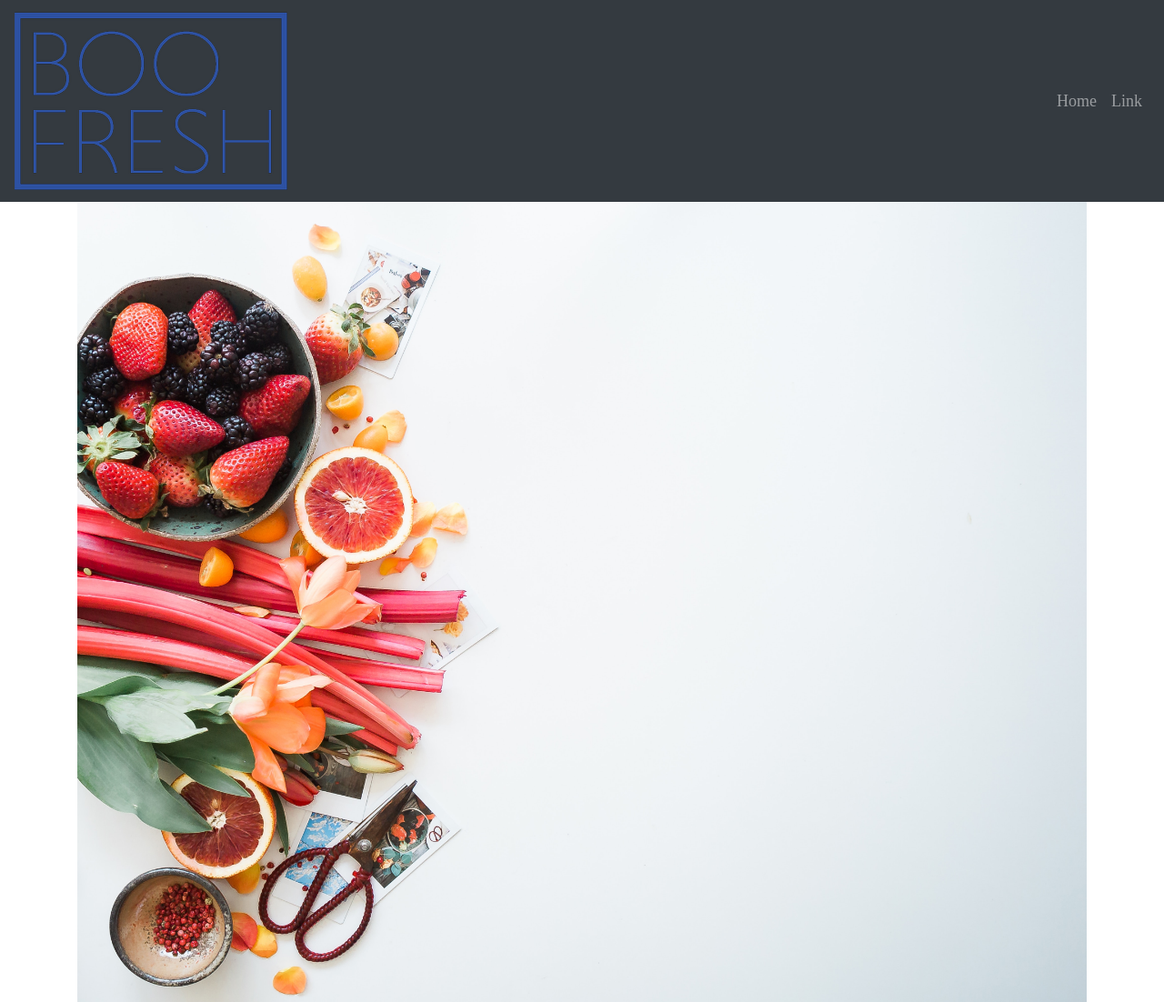
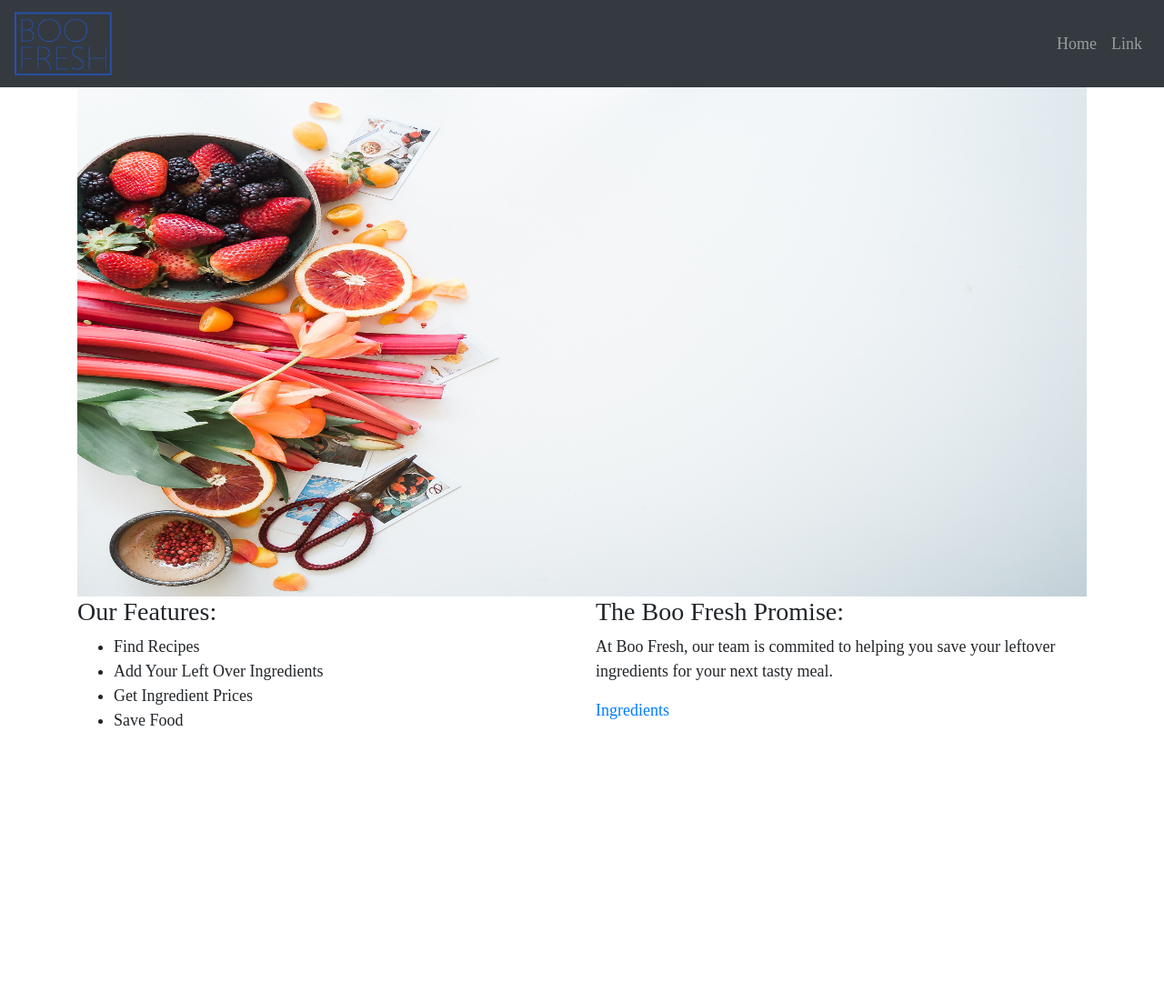
Before and after one commit to vincentT360/reFresh, a Flask app: page / in a window 1280 px wide. Shown: the top 1102 px of the page at 91% size. After the commit the page ends 798 px from the top, so only its background shows below. Run offline with Flask 2, Linux system fonts and the light colour scheme; some libraries are stand-ins or nearby versions.

Commit message:
fixed images

```diff
--- a/flaskdriver/static/main.css
+++ b/flaskdriver/static/main.css
@@ -12,6 +12,15 @@ body {
     /*border: 1px solid grey;*/
 }
 
-#spash-row {
+#splash-row {
     height: 50vh;
 }
+
+#splash-img {
+    height: 70vh;
+    width: 100vw;
+}
+
+#nav-img {
+    height: 10vh;
+}
--- a/flaskdriver/templates/home.html
+++ b/flaskdriver/templates/home.html
@@ -12,7 +12,7 @@
 <div class="container">
     <div class="row h-50">
         <div class = "col-md-12">
-            <img class="img-fluid" src="{{ url_for('static', filename='images/splashBack.jpg') }}"></img>
+            <img id="splash-img" class="img-fluid" src="{{ url_for('static', filename='images/splashBack.jpg') }}"></img>
         </div>
     </div>
     <div class="row h-50">
@@ -28,6 +28,7 @@
         <div class="col-md-6">
             <h3> The Boo Fresh Promise: </h3>
             <p>At Boo Fresh, our team is commited to helping you save your leftover ingredients for your next tasty meal.</p>
+            <a href="{{ url_for('main.pick_ingredients')}}">Ingredients</a>
         </div>
     </div>
 </div>
--- a/flaskdriver/templates/layout.html
+++ b/flaskdriver/templates/layout.html
@@ -26,8 +26,8 @@
 </head>
 <body>
 
-        <nav class="navbar navbar-expand-sm bg-dark navbar-dark">
-                <img class="navbar-brand" src="{{ url_for('static', filename='images/tempFreshLogo.png') }}"> </img>
+        <nav class="navbar navbar-expand-md bg-dark navbar-dark">
+                <a href="{{ url_for('main.home') }}"><img id="nav-img" class="navbar-brand" src="{{ url_for('static', filename='images/tempFreshLogo.png') }}"></img></a>
                 <button class="navbar-toggler" type="button" data-toggle="collapse" data-target="#navbarSupportedContent" aria-controls="navbarSupportedContent" aria-expanded="false" aria-label="Toggle navigation">
                     <span class="navbar-toggler-icon"></span>
                 </button>
```
Also changed, not shown: flaskdriver/site.db.
